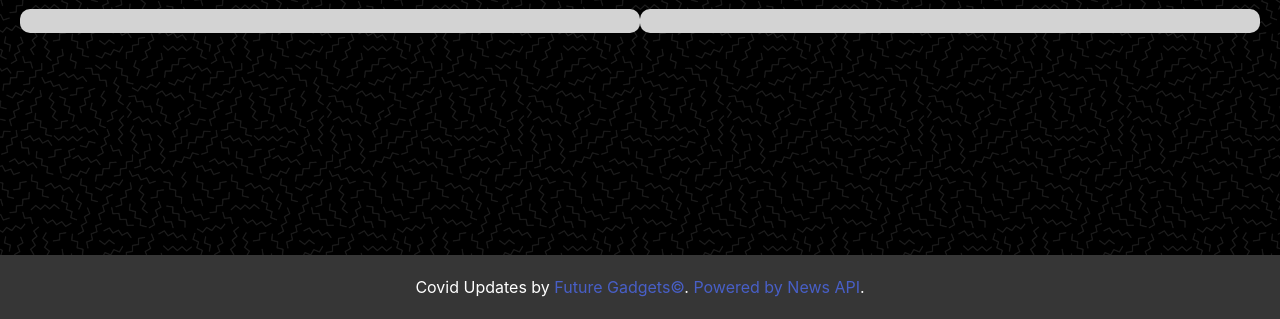
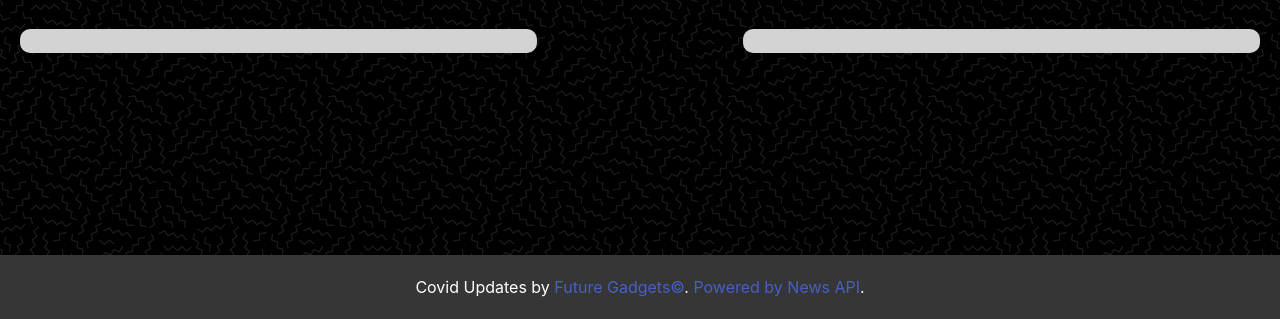
Before and after one commit to wojeil/COVID-Updates, a plain HTML site: page index.html in a window 1280 px wide. Shown: the part 481-800 px from the top of the page. Drawn offline with nearby package versions, Linux system fonts and the light colour scheme.

Commit message:
added div column and margins

```diff
--- a/Assets/style.css
+++ b/Assets/style.css
@@ -58,6 +58,7 @@ img {
  }
  #news1,
  #news2 {
+     margin-top: 20px;
      margin-bottom: 150px;
     color: black;
     background-color: lightgrey;
--- a/index.html
+++ b/index.html
@@ -299,13 +299,14 @@
         <!--Row 2 -->
         <div class="columns is-mobile">
             <!--Col 1-->
-            <section class="column is-6" id="news1">
+            <section class="column is-5" id="news1">
 
             </section>
             <!--Col 2-->
+            <div class="column is-2"></div>
 
             <!--Col 3-->
-            <section class="column is-6" id="news2">
+            <section class="column is-5" id="news2">
 
             </section>
 
```
